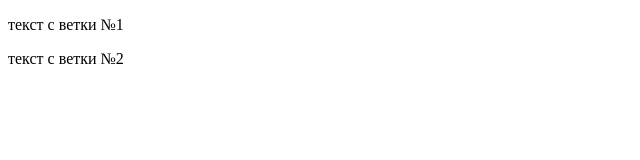
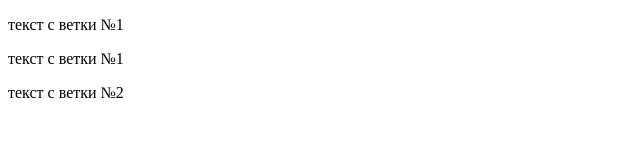
Before and after one commit to Altorus/git_tests, a plain HTML site: page index.html in a window 1280 px wide. Shown: the whole page, without its empty margins (0-640 px from the left). Drawn offline with Linux system fonts and the light colour scheme.

Commit message:
Update index.html

```diff
--- a/index.html
+++ b/index.html
@@ -6,6 +6,8 @@
 </head>
 <body>
 <p>текст с ветки №1</p>
+<p>текст с ветки №1</p>
+
 <p>текст с ветки №2</p>
 </body>
 </html>
```
